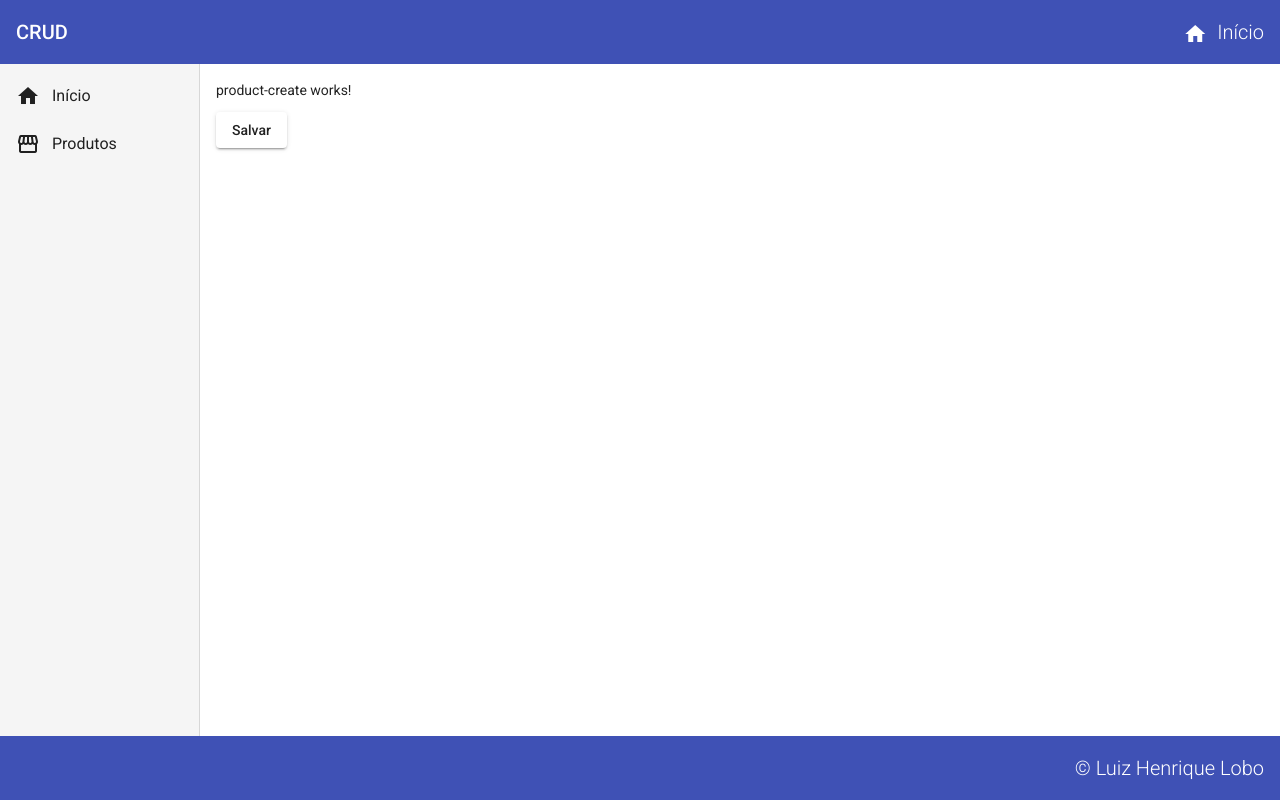
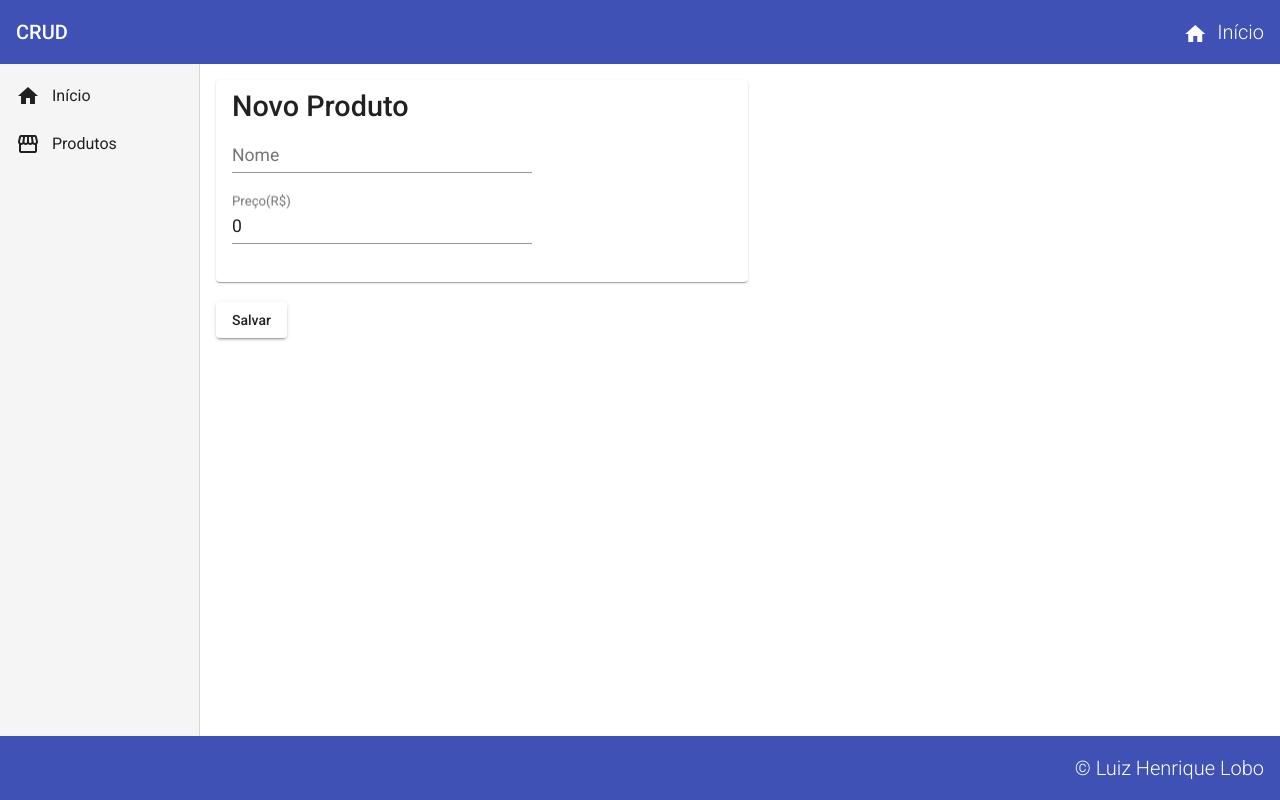
Before and after one commit to LuizHenriqueLobo1/Angular-CRUD, an Angular app: page /products/create in a window 1280 px wide. Built offline with nearby package versions, Linux system fonts and the light colour scheme.

Commit message:
Adicionando formulário para interagir com o back-end

```diff
--- a/src/app/components/product/product-create/product-create.component.css
+++ b/src/app/components/product/product-create/product-create.component.css
@@ -0,0 +1,18 @@
+mat-card {
+    width: 500px;
+}
+
+mat-card-title {
+    font-size: 1.8rem;
+}
+
+form {
+    width: 300px;
+    display: flex;
+    flex-direction: column;
+    font-size: 1.1rem;
+}
+
+button {
+    margin-top: 20px;
+}
--- a/src/app/components/product/product-create/product-create.component.html
+++ b/src/app/components/product/product-create/product-create.component.html
@@ -1,4 +1,16 @@
-<p>product-create works!</p>
+<mat-card>
+    <mat-card-title>
+        Novo Produto
+    </mat-card-title>
+    <form>
+        <mat-form-field>
+            <input matInput placeholder="Nome" [(ngModel)]="product.name" name="name">
+        </mat-form-field>
+        <mat-form-field>
+            <input matInput placeholder="Preço(R$)" [(ngModel)]="product.price" name="price">
+        </mat-form-field>
+    </form>
+</mat-card>
 
 <button mat-raised-button (click)="createProduct()">
     Salvar
--- a/src/app/components/product/product-create/product-create.component.ts
+++ b/src/app/components/product/product-create/product-create.component.ts
@@ -2,6 +2,7 @@ import { Component, OnInit } from '@angular/core';
 import { ProductService } from '../product.service';
 import { Product } from './../product.model';
 import { Router } from '@angular/router';
+import { isNull, nullSafeIsEquivalent } from '@angular/compiler/src/output/output_ast';
 
 @Component({
   selector: 'app-product-create',
```
Also changed, not shown: src/app/app.module.ts (+8 -1 lines).
